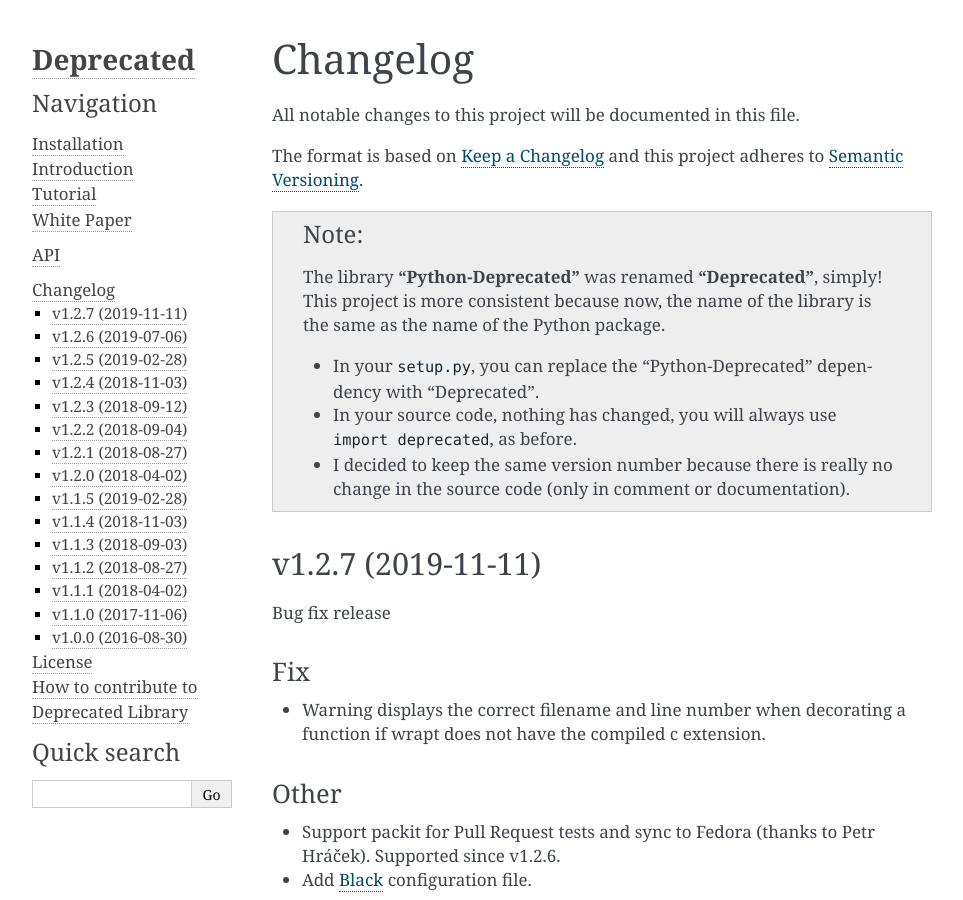
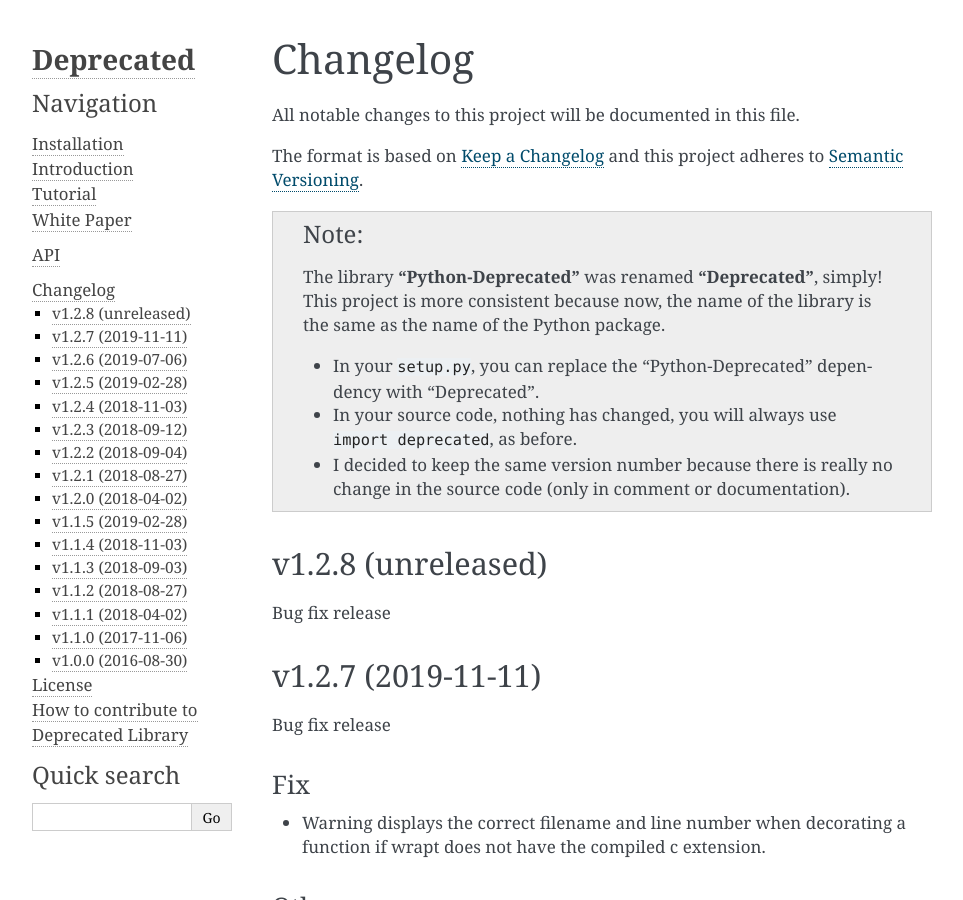
Before and after one commit to laurent-laporte-pro/deprecated, a Sphinx documentation site: the page built from docs/source/changelog.rst, in a window 1280 px wide and 900 px high. Shown: the whole window, without its empty margins (148-1111 px from the left). Built offline with Sphinx 7.4.7, drawn with Linux system fonts in a browser that asks for light colours.

Commit message:
Prepare next version 1.2.8 (unreleased)

```diff
--- a/CHANGELOG.rst
+++ b/CHANGELOG.rst
@@ -16,6 +16,12 @@ and this project adheres to `Semantic Versioning <https://semver.org/spec/v2.0.0
     - In your source code, nothing has changed, you will always use ``import deprecated``, as before.
     - I decided to keep the same version number because there is really no change in the source code
       (only in comment or documentation).
+
+
+v1.2.8 (unreleased)
+===================
+
+Bug fix release
 
 
 v1.2.7 (2019-11-11)
--- a/deprecated/__init__.py
+++ b/deprecated/__init__.py
@@ -8,6 +8,6 @@ Python ``@deprecated`` decorator to deprecate old python classes, functions or m
 """
 
 #: Module Version Number, see `PEP 396 <https://www.python.org/dev/peps/pep-0396/>`_.
-__version__ = "1.2.7"
+__version__ = "1.2.8"
 
 from deprecated.classic import deprecated
--- a/docs/source/conf.py
+++ b/docs/source/conf.py
@@ -61,7 +61,7 @@ author = 'Marcos CARDOSO & Laurent LAPORTE'
 # built documents.
 #
 # The full version, including alpha/beta/rc tags.
-release = "1.2.7"
+release = "1.2.8"
 # The short X.Y version.
 version = release.rpartition('.')[0]
 
--- a/setup.py
+++ b/setup.py
@@ -143,7 +143,7 @@ from setuptools import setup
 
 setup(
     name='Deprecated',
-    version='1.2.7',
+    version='1.2.8',
     url='https://github.com/tantale/deprecated',
     project_urls={
         "Documentation": "https://deprecated.readthedocs.io/en/latest/",
```
Also changed, not shown: .bumpversion.cfg, 1 other file.
